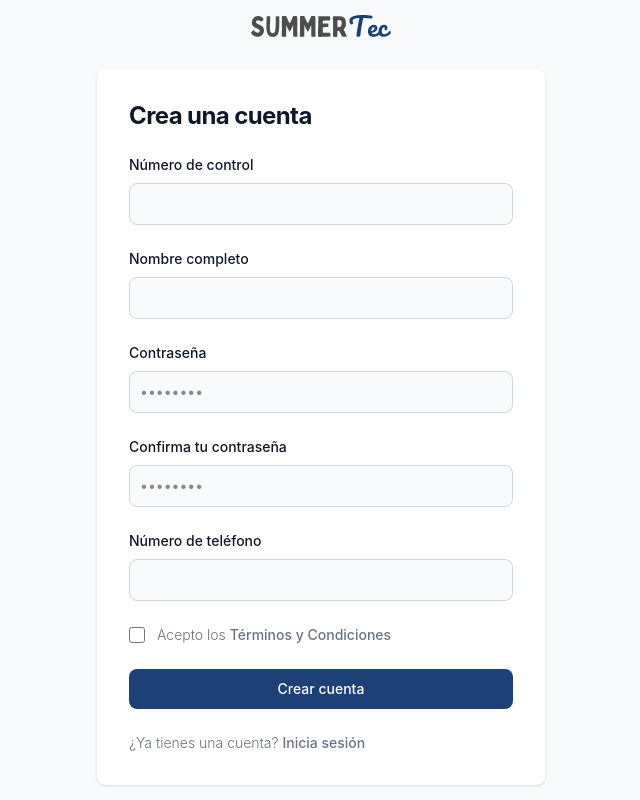
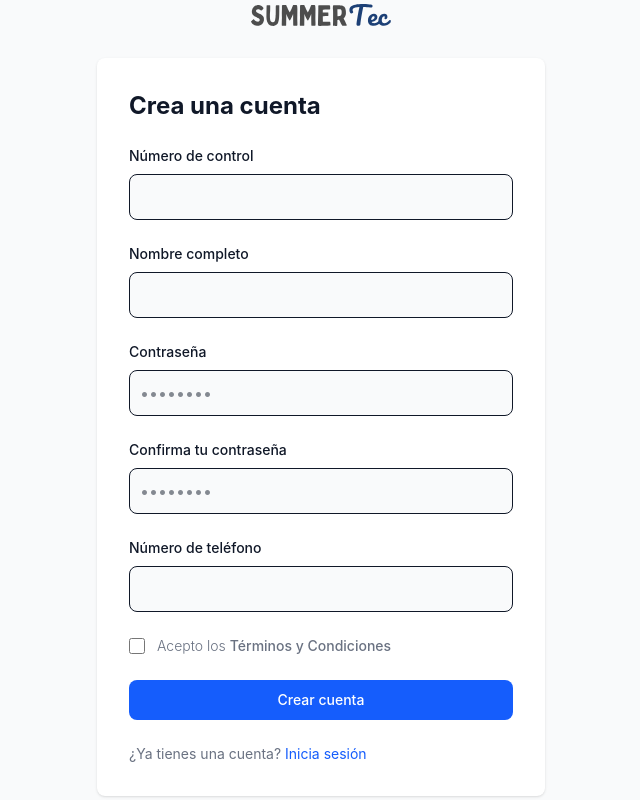
Before and after one commit to DiegoGAX10/SummerTec, a React (Vite) app: page /register in a window 1280 px wide. Shown: the whole page, without its empty margins (319-959 px from the left). Built offline with nearby package versions, Linux system fonts and the light colour scheme.

Commit message:
feat: signup

```diff
--- a/package.json
+++ b/package.json
@@ -18,6 +18,7 @@
     "react-icons": "^5.5.0",
     "react-navigation": "^5.0.0",
     "react-router-dom": "^7.3.0",
+    "sweetalert2": "^11.17.2",
     "tailwindcss": "^4.0.11"
   },
   "devDependencies": {
--- a/src/auth/Register.jsx
+++ b/src/auth/Register.jsx
@@ -1,5 +1,5 @@
 import React, { useState } from 'react';
-import { Alert } from 'react';
+import Swal from "sweetalert2";
 
 const Register = ({ navigation }) => {
     const [numero_control, setNumeroControl] = useState('');
@@ -12,9 +12,17 @@ const Register = ({ navigation }) => {
     const handleSignUp = async (event) => {
         event.preventDefault();
         if (password !== confirmPassword) {
-            Alert.alert('', 'Las contraseñas no coinciden');
+            Swal.fire({
+                title: "Oh no!",
+                text: "Las contraseñas no coinciden",
+                icon: "error",
+            });
         } else if (password.length < 6) {
-            Alert.alert('', 'La contraseña debe tener al menos 6 caracteres');
+            Swal.fire({
+                title: "Oh no!",
+                text: "La contraseña debe tener al menos 6 caracteres",
+                icon: "error",
+            });
         } else {
             const registrationData = {
                 numero_control,
@@ -26,7 +34,7 @@ const Register = ({ navigation }) => {
 
             try {
                 console.log('Sending registration data:', registrationData);
-                const response = await fetch('https://summer-tec-backend.onrender.com/auth/signup', {
+                const response = await fetch('http://127.0.0.1:5000/auth/signup', {
                     method: 'POST',
                     headers: {
                         'Content-Type': 'application/json'
@@ -35,85 +43,92 @@ const Register = ({ navigation }) => {
                 });
 
                 console.log('Response status:', response.status);
-                if (response.ok) {
-                    Alert.alert('Registro exitoso', 'Tu cuenta ha sido creada correctamente');
+                if (response.status === 201) {  // Verifica si el status es 201
+                    Swal.fire({
+                        text: "Registro exitoso, tu cuenta ha sido creada correctamente",
+                        icon: "success",
+                    });
                     navigation.navigate('Login');
                 } else {
                     const errorData = await response.json();
                     console.log('Error data:', errorData);
-                    Alert.alert('Error en el registro', errorData.message || 'Hubo un problema con tu registro');
+                    Swal.fire({
+                        text: errorData.message || 'Hubo un problema con tu registro',
+                        icon: "error",
+                    });
                 }
             } catch (error) {
                 console.error('Error en la conexión al servidor:', error);
-                Alert.alert('Error', 'Error en la conexión al servidor');
+                Swal.fire({
+                    text: 'Error en la conexión al servidor',
+                    icon: "error",
+                });
             }
         }
+    };
 
-    };
-    const generateEmail = (numero_control) =>{
+    const generateEmail = (numero_control) => {
         return 'L' + numero_control + '@zacatepec.tecnm.mx';
     };
 
-    const handleNumeroControl = (value) =>{
+    const handleNumeroControl = (value) => {
         setNumeroControl(value);
         setEmail(generateEmail(value));
     };
 
     return (
-        <section className="bg-gray-50 dark:bg-gray-900">
+        <section className="bg-gray-50">
             <div className="flex flex-col items-center justify-center px-6 py-8 mx-auto md:h-screen lg:py-0">
                 <img className="w-35 mb-8" src="/summer_tec.svg" alt="logo" />
 
-                <div className="w-full bg-white rounded-lg shadow dark:border md:mt-0 sm:max-w-md xl:p-0 dark:bg-gray-800 dark:border-gray-700">
+                <div className="w-full bg-white rounded-lg shadow md:mt-0 sm:max-w-md xl:p-0">
                     <div className="p-6 space-y-4 md:space-y-6 sm:p-8">
-                        <h1 className="text-xl font-bold leading-tight tracking-tight text-gray-900 md:text-2xl dark:text-white">
-                            Crea una cuenta
-                        </h1>
+                        <h1 className="text-xl font-bold text-gray-900 md:text-2xl">Crea una cuenta</h1>
                         <form className="space-y-4 md:space-y-6" onSubmit={handleSignUp}>
                             <div>
-                                <label htmlFor="controlNumber" className="block mb-2 text-sm font-medium text-gray-900 dark:text-white">
+                                <label htmlFor="controlNumber" className="block mb-2 text-sm font-medium text-gray-900">
                                     Número de control
                                 </label>
                                 <input type="text" name="controlNumber" id="controlNumber"
-                                       className="bg-gray-50 border border-gray-300 text-gray-900 text-sm rounded-lg focus:ring-primary-600 focus:border-primary-600 block w-full p-2.5 dark:bg-gray-700 dark:border-gray-600 dark:placeholder-gray-400 dark:text-white dark:focus:ring-blue-500 dark:focus:border-blue-500"
+                                       className="bg-gray-50 border text-gray-900 rounded-lg focus:ring-primary-600 block w-full p-2.5"
                                        value={numero_control} onChange={(e) => handleNumeroControl(e.target.value)} required
                                        pattern="\d*" inputMode="numeric"
                                 />
                             </div>
                             <div>
-                                <label htmlFor="fullName" className="block mb-2 text-sm font-medium text-gray-900 dark:text-white">
+                                <label htmlFor="fullName" className="block mb-2 text-sm font-medium text-gray-900">
                                     Nombre completo
                                 </label>
                                 <input type="text" name="fullName" id="fullName"
-                                       className="bg-gray-50 border border-gray-300 text-gray-900 text-sm rounded-lg focus:ring-primary-600 focus:border-primary-600 block w-full p-2.5 dark:bg-gray-700 dark:border-gray-600 dark:placeholder-gray-400 dark:text-white dark:focus:ring-blue-500 dark:focus:border-blue-500"
+                                       className="bg-gray-50 border text-gray-900 rounded-lg focus:ring-primary-600 block w-full p-2.5"
                                        value={nombre_completo} onChange={(e) => setNombreCompleto(e.target.value)} required
                                        pattern="^[A-Za-zÀ-ÿ\s]+$" title="Solo letras y espacios"
                                 />
                             </div>
                             <div>
-                                <label htmlFor="password" className="block mb-2 text-sm font-medium text-gray-900 dark:text-white">
+                                <label htmlFor="password" className="block mb-2 text-sm font-medium text-gray-900">
                                     Contraseña
                                 </label>
                                 <input type="password" name="password" id="password" placeholder="••••••••"
-                                       className="bg-gray-50 border border-gray-300 text-gray-900 text-sm rounded-lg focus:ring-primary-600 focus:border-primary-600 block w-full p-2.5 dark:bg-gray-700 dark:border-gray-600 dark:placeholder-gray-400 dark:text-white dark:focus:ring-blue-500 dark:focus:border-blue-500"
+                                       className="bg-gray-50 border text-gray-900 rounded-lg focus:ring-primary-600 block w-full p-2.5"
                                        value={password} onChange={(e) => setPassword(e.target.value)} required
                                 />
                             </div>
                             <div>
-                                <label htmlFor="confirmPassword" className="block mb-2 text-sm font-medium text-gray-900 dark:text-white">
+                                <label htmlFor="confirmPassword" className="block mb-2 text-sm font-medium text-gray-900">
                                     Confirma tu contraseña
                                 </label>
                                 <input type="password" name="confirmPassword" id="confirmPassword" placeholder="••••••••"
-                                       className="bg-gray-50 border border-gray-300 text-gray-900 text-sm rounded-lg focus:ring-primary-600 focus:border-primary-600 block w-full p-2.5 dark:bg-gray-700 dark:border-gray-600 dark:placeholder-gray-400 dark:text-white dark:focus:ring-blue-500 dark:focus:border-blue-500"
+                                       className="bg-gray-50 border text-gray-900 rounded-lg focus:ring-primary-600 block w-full p-2.5"
                                        value={confirmPassword} onChange={(e) => setConfirmPassword(e.target.value)} required
                                 />
                             </div>
                             <div>
-                                <label htmlFor="phoneNumber" className="block mb-2 text-sm font-medium text-gray-900 dark:text-white">
+                                <label htmlFor="phoneNumber" className="block mb-2 text-sm font-medium text-gray-900">
                                     Número de teléfono
                                 </label>
                                 <input type="text" name="phoneNumber" id="phoneNumber"
-                                       className="bg-gray-50 border border-gray-300 text-gray-900 text-sm rounded-lg focus:ring-primary-600 focus:border-primary-600 block w-full p-2.5 dark:bg-gray-700 dark:border-gray-600 dark:placeholder-gray-400 dark:text-white dark:focus:ring-blue-500 dark:focus:border-blue-500"
+                                       className="bg-gray-50 border text-gray-900 rounded-lg focus:ring-primary-600 block w-full p-2.5"
                                        value={phone_number} onChange={(e) => setPhoneNumber(e.target.value)} required
                                        pattern="\d*" inputMode="numeric"
                                 />
@@ -121,23 +136,23 @@ const Register = ({ navigation }) => {
                             <div className="flex items-start">
                                 <div className="flex items-center h-5">
                                     <input id="terms" aria-describedby="terms" type="checkbox"
-                                           className="w-4 h-4 border border-gray-300 rounded bg-gray-50 focus:ring-3 focus:ring-primary-300 dark:bg-gray-700 dark:border-gray-600 dark:focus:ring-primary-600 dark:ring-offset-gray-800"
+                                           className="w-4 h-4 border border-gray-300 rounded bg-gray-50 focus:ring-3 focus:ring-primary-300"
                                            required
                                     />
                                 </div>
                                 <div className="ml-3 text-sm">
-                                    <label htmlFor="terms" className="font-light text-gray-500 dark:text-gray-300">
-                                        Acepto los <a className="font-medium text-primary-600 hover:underline dark:text-primary-500" href="#">
+                                    <label htmlFor="terms" className="font-light text-gray-500">
+                                        Acepto los <a className="font-medium text-primary-600 hover:underline" href="#">
                                         Términos y Condiciones</a>
                                     </label>
                                 </div>
                             </div>
                             <button type="submit"
-                                    className="w-full text-white bg-[var(--primary-color)] cursor-pointer hover:bg-blue-950 focus:ring-4 focus:outline-none focus:ring-primary-300 font-medium rounded-lg text-sm px-5 py-2.5 text-center dark:bg-primary-600 dark:hover:bg-primary-700 dark:focus:ring-primary-800">
+                                    className="w-full text-white bg-blue-600 hover:bg-blue-700 focus:ring-4 focus:ring-blue-300 font-medium rounded-lg text-sm px-5 py-2.5">
                                 Crear cuenta
                             </button>
-                            <p className="text-sm font-light text-gray-500 dark:text-gray-400">
-                                ¿Ya tienes una cuenta? <a href="/login" className="font-medium text-primary-600 hover:underline dark:text-primary-500">
+                            <p className="text-sm text-gray-500">
+                                ¿Ya tienes una cuenta? <a href="/login" className="text-blue-600 hover:underline">
                                 Inicia sesión</a>
                             </p>
                         </form>
```
Also changed, not shown: 1 other file (tests, documents, lock files or other folders).
